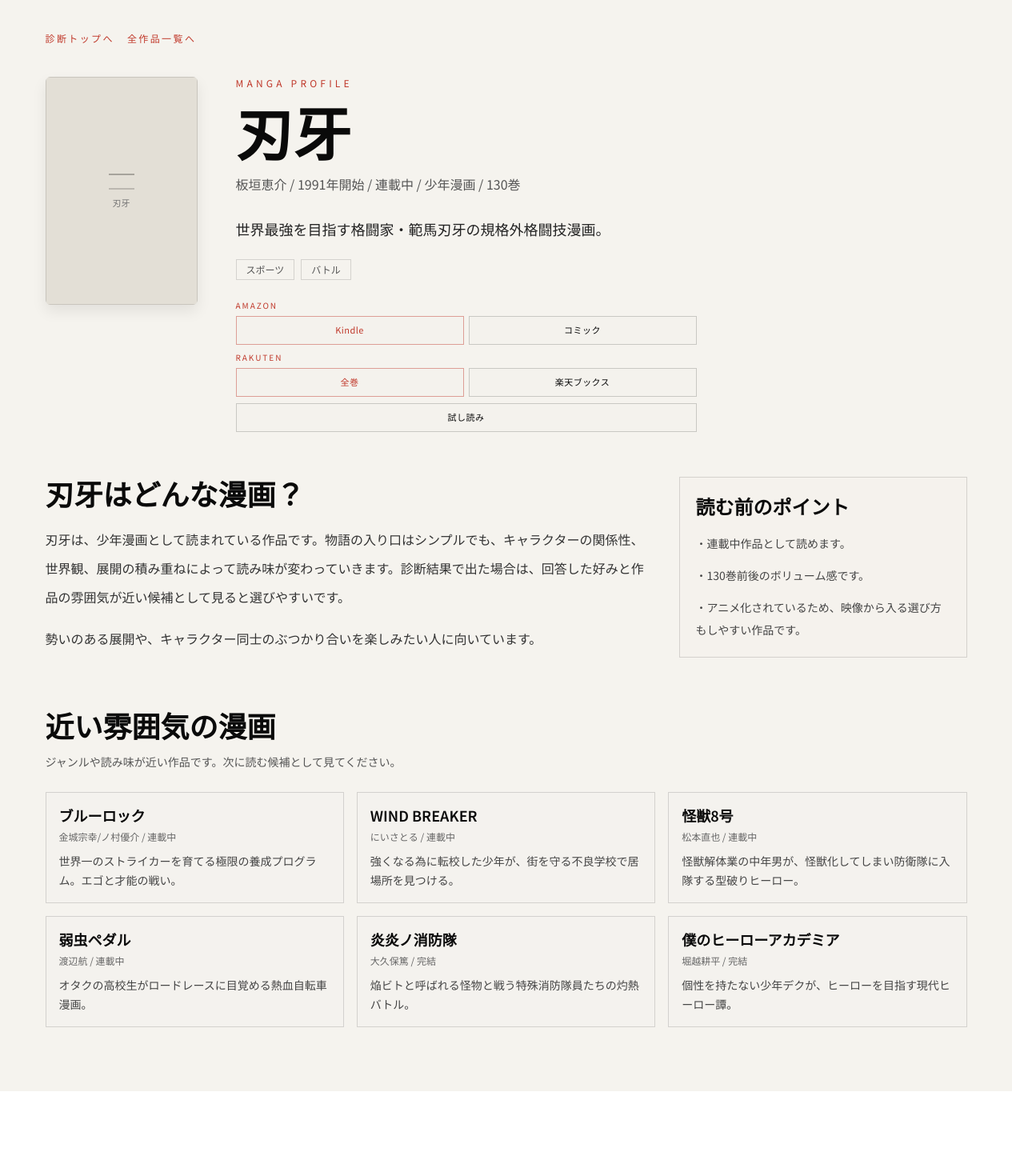
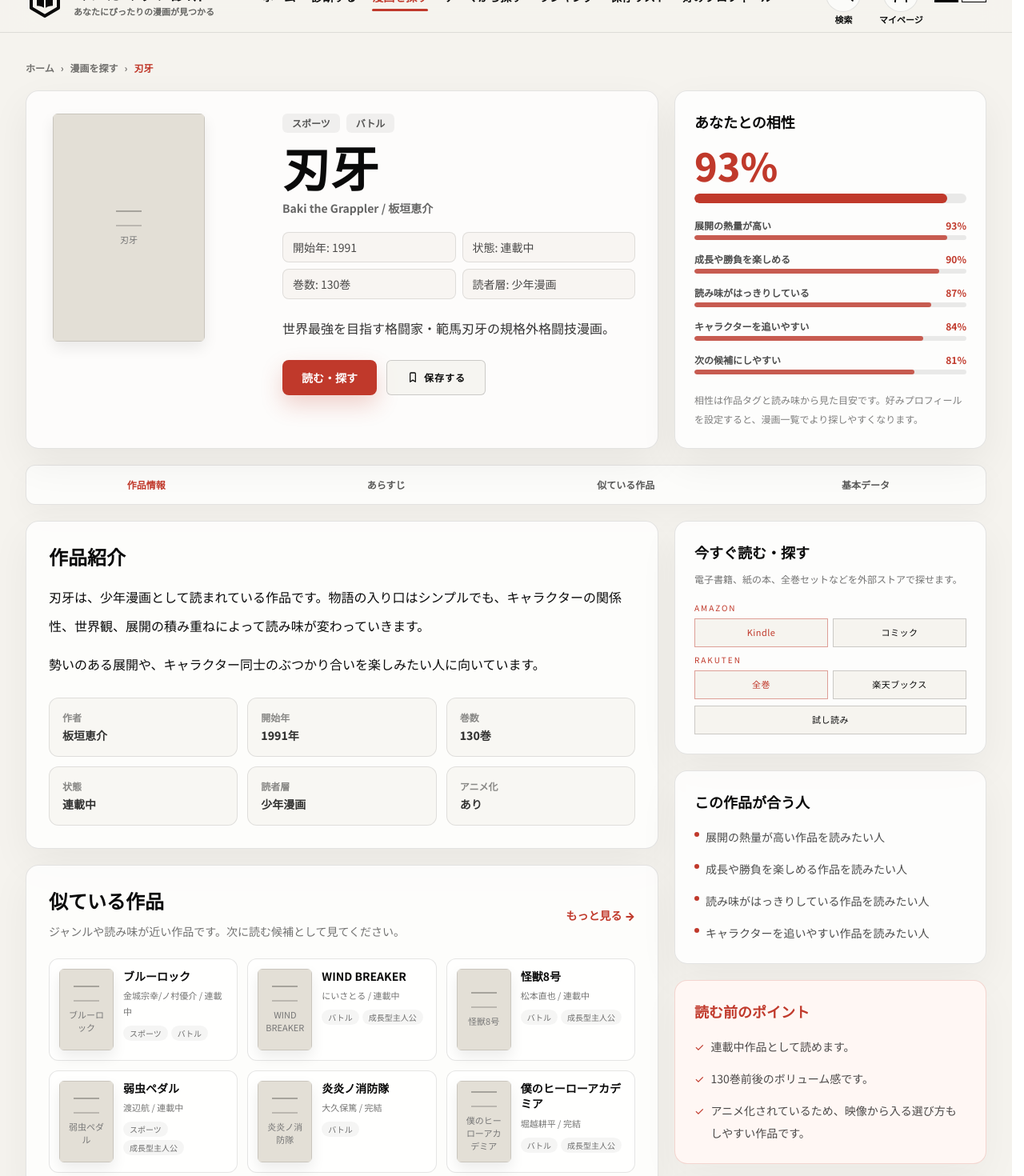
Before and after one commit to mikasaackerman0315/manga-match-shindan, a Next.js app in the folder manga-oracle-gemini/: page /manga/baki in a window 1280 px wide. Shown: the part 40-1510 px from the top of the page at 80% size. Before the commit the page ends 1404 px from the top, so only its background shows below. Built offline with nearby package versions, Linux system fonts and the light colour scheme; no server answers.

Commit message:
Redesign manga detail pages

```diff
--- a/manga-oracle-gemini/src/app/manga/[id]/page.jsx
+++ b/manga-oracle-gemini/src/app/manga/[id]/page.jsx
@@ -1,6 +1,8 @@
 import { notFound } from "next/navigation";
 import StoreLinks from "../../StoreLinks";
 import MangaCover from "../../../components/MangaCover";
+import SiteHeader from "../../../components/SiteHeader";
+import WatchLaterButton from "../../../components/WatchLaterButton";
 import { ALL_MANGA, getMangaById, getRelatedManga } from "../../../data/mangaCatalog";
 import { getMangaCoverForItem } from "../../../data/mangaCovers";
 
@@ -91,6 +93,42 @@ function recommendText(manga) {
   return "次に読む漫画を広げたい人におすすめしやすい作品です。";
 }
 
+function affinityScore(manga) {
+  const seed = `${manga.id || ""}${manga.title_ja || ""}`.split("").reduce((sum, char) => sum + char.charCodeAt(0), 0);
+  return 88 + (seed % 9);
+}
+
+function affinityRows(manga, score) {
+  const tags = new Set(manga.tags || []);
+  const rows = [];
+
+  if (tags.has("fantasy") || tags.has("worldbuilding") || tags.has("urban_fantasy")) rows.push("世界観に入り込みやすい");
+  if (tags.has("battle") || tags.has("action") || tags.has("burning")) rows.push("展開の熱量が高い");
+  if (tags.has("romance") || tags.has("emotional") || tags.has("human_drama")) rows.push("感情の動きが読みどころ");
+  if (tags.has("mystery") || tags.has("psychological") || tags.has("suspense")) rows.push("考察しながら読める");
+  if (tags.has("healing") || tags.has("slice_of_life") || tags.has("warm")) rows.push("読後に余韻が残りやすい");
+  if (tags.has("sports") || tags.has("coming_of_age")) rows.push("成長や勝負を楽しめる");
+
+  const fallback = ["読み味がはっきりしている", "キャラクターを追いやすい", "次の候補にしやすい"];
+  const labels = [...rows, ...fallback].slice(0, 5);
+
+  return labels.map((label, index) => ({
+    label,
+    value: Math.max(72, score - index * 3),
+  }));
+}
+
+function dataRows(manga) {
+  return [
+    ["作者", manga.author || "不明"],
+    ["開始年", manga.year ? `${manga.year}年` : "不明"],
+    ["巻数", manga.volumes ? `${manga.volumes}巻` : "不明"],
+    ["状態", statusLabel[manga.status] || manga.status || "不明"],
+    ["読者層", demographicLabel[manga.demographic] || manga.demographic || "不明"],
+    ["アニメ化", manga.anime ? "あり" : "なし"],
+  ];
+}
+
 export function generateStaticParams() {
   return ALL_MANGA.map((manga) => ({ id: manga.id }));
 }
@@ -119,11 +157,34 @@ export function generateMetadata({ params }) {
 }
 
 function RelatedCard({ manga }) {
+  const cover = getMangaCoverForItem(manga);
+  const features = featureLabels(manga).slice(0, 2);
+
   return (
-    <a href={`/manga/${manga.id}`} className="block p-4 transition-all hover:translate-x-1" style={{ border: "1px solid rgba(10,10,10,0.14)", backgroundColor: "rgba(245,243,238,0.65)" }}>
-      <div className="text-lg font-semibold leading-snug" style={{ fontFamily: "'Cormorant Garamond', 'Noto Serif JP', serif" }}>{titleOf(manga)}</div>
-      <p className="mt-1 text-xs leading-5" style={{ color: "#666" }}>{manga.author} / {statusLabel[manga.status] || manga.status}</p>
-      <p className="mt-2 line-clamp-2 text-sm leading-6" style={{ color: "#444" }}>{manga.desc_ja || manga.desc_en}</p>
+    <a
+      href={`/manga/${manga.id}`}
+      className="group flex gap-3 rounded-xl border border-black/10 bg-white/70 p-3 transition-colors hover:border-[#c0392b]/35 hover:bg-white"
+      style={{ fontFamily: "'Noto Sans JP', system-ui, sans-serif" }}
+    >
+      <MangaCover
+        title={titleOf(manga)}
+        mangaId={manga.id}
+        author={manga.author}
+        coverImageUrl={cover?.coverImageUrl}
+        size="small"
+        className="shrink-0"
+      />
+      <div className="min-w-0">
+        <div className="line-clamp-2 text-sm font-bold leading-snug">{titleOf(manga)}</div>
+        <p className="mt-1 text-[11px] leading-5 text-black/55">{manga.author} / {statusLabel[manga.status] || manga.status}</p>
+        {features.length > 0 && (
+          <div className="mt-2 flex flex-wrap gap-1">
+            {features.map((feature) => (
+              <span key={feature} className="rounded-full bg-black/[0.04] px-2 py-0.5 text-[10px] text-black/55">{feature}</span>
+            ))}
+          </div>
+        )}
+      </div>
     </a>
   );
 }
@@ -137,83 +198,180 @@ export default function MangaDetailPage({ params }) {
   const features = featureLabels(manga);
   const related = getRelatedManga(manga, 6);
   const points = readingPoints(manga);
+  const score = affinityScore(manga);
+  const affinity = affinityRows(manga, score);
+  const rows = dataRows(manga);
 
   return (
-    <main className="min-h-screen px-5 py-14 md:px-8 md:py-20" style={{ backgroundColor: "#f5f3ee", color: "#0a0a0a", fontFamily: "'Noto Serif JP', serif" }}>
-      <article className="mx-auto max-w-6xl">
-        <div className="flex flex-wrap gap-4 text-xs tracking-[0.2em] uppercase" style={{ fontFamily: "'JetBrains Mono', monospace" }}>
-          <a href="/" style={{ color: "#c0392b" }}>診断トップへ</a>
-          <a href="/manga" style={{ color: "#c0392b" }}>全作品一覧へ</a>
+    <main className="min-h-screen" style={{ backgroundColor: "#f5f3ee", color: "#0a0a0a", fontFamily: "'Noto Sans JP', system-ui, sans-serif" }}>
+      <SiteHeader active="manga" />
+      <article className="mx-auto max-w-[1536px] px-4 py-7 md:px-8 md:py-9">
+        <div className="flex flex-wrap items-center gap-2 text-xs font-bold text-black/55">
+          <a href="/" className="transition-colors hover:text-[#c0392b]">ホーム</a>
+          <span>›</span>
+          <a href="/manga" className="transition-colors hover:text-[#c0392b]">漫画を探す</a>
+          <span>›</span>
+          <span className="text-[#c0392b]">{title}</span>
         </div>
 
-        <section className="mt-10 grid grid-cols-1 gap-8 md:grid-cols-[auto_minmax(0,1fr)] md:gap-12">
+        <section className="mt-5 grid gap-5 xl:grid-cols-[minmax(0,1fr)_390px]">
+          <div className="rounded-2xl border border-black/10 bg-white/75 shadow-[0_18px_50px_rgba(0,0,0,0.06)]">
+            <div className="grid gap-6 p-5 md:grid-cols-[260px_minmax(0,1fr)] md:p-7 lg:gap-8">
+              <div className="mx-auto w-full max-w-[250px]">
                 <MangaCover
                   title={title}
                   mangaId={manga.id}
                   author={manga.author}
                   coverImageUrl={cover?.coverImageUrl}
-            coverProductUrl={cover?.coverProductUrl}
-            coverImageSource={cover?.coverImageSource}
-            verified={cover?.coverImageVerified}
                   size="hero"
-            pageType="seo_article"
                 />
+              </div>
 
-          <div className="min-w-0">
-            <div className="mb-4 text-xs tracking-[0.35em] uppercase" style={{ color: "#c0392b", fontFamily: "'JetBrains Mono', monospace" }}>Manga Profile</div>
-            <h1 className="text-5xl md:text-7xl font-bold leading-none" style={{ fontFamily: "'Cormorant Garamond', 'Noto Serif JP', serif" }}>{title}</h1>
-            <p className="mt-4 text-base leading-7" style={{ color: "#555" }}>
-              {manga.author} / {manga.year || "年不明"}年開始 / {statusLabel[manga.status] || manga.status} / {demographicLabel[manga.demographic] || manga.demographic}
-              {manga.volumes ? ` / ${manga.volumes}巻` : ""}
-            </p>
-            <p className="mt-6 max-w-3xl text-lg leading-9" style={{ color: "#222" }}>
-              {manga.desc_ja || manga.desc_en}
-            </p>
-            {features.length > 0 && (
-              <div className="mt-5 flex flex-wrap gap-2">
-                {features.map((feature) => (
-                  <span key={feature} className="px-3 py-1 text-xs" style={{ border: "1px solid rgba(10,10,10,0.14)", color: "#555" }}>{feature}</span>
+              <div className="min-w-0 self-center">
+                <div className="mb-3 flex flex-wrap gap-2">
+                  {features.slice(0, 5).map((feature) => (
+                    <span key={feature} className="rounded-md bg-black/[0.05] px-3 py-1 text-xs font-bold text-black/65">{feature}</span>
                   ))}
                 </div>
-            )}
-            <div className="mt-6 max-w-xl">
-              <StoreLinks title={title} pageType="seo_article" />
+                <h1 className="text-4xl font-black leading-tight md:text-6xl" style={{ fontFamily: "'Noto Serif JP', serif" }}>{title}</h1>
+                <p className="mt-3 text-sm font-bold text-black/60">
+                  {manga.title_en && manga.title_en !== title ? `${manga.title_en} / ` : ""}{manga.author}
+                </p>
+
+                <div className="mt-5 grid gap-2 text-sm text-black/70 sm:grid-cols-2">
+                  <div className="rounded-lg border border-black/10 bg-[#f5f3ee]/70 px-3 py-2">開始年: {manga.year || "不明"}</div>
+                  <div className="rounded-lg border border-black/10 bg-[#f5f3ee]/70 px-3 py-2">状態: {statusLabel[manga.status] || manga.status || "不明"}</div>
+                  <div className="rounded-lg border border-black/10 bg-[#f5f3ee]/70 px-3 py-2">巻数: {manga.volumes ? `${manga.volumes}巻` : "不明"}</div>
+                  <div className="rounded-lg border border-black/10 bg-[#f5f3ee]/70 px-3 py-2">読者層: {demographicLabel[manga.demographic] || manga.demographic || "不明"}</div>
                 </div>
+
+                <p className="mt-5 max-w-3xl text-base leading-8 text-black/80">{manga.desc_ja || manga.desc_en}</p>
+
+                <div className="mt-6 flex flex-col gap-3 sm:flex-row">
+                  <a
+                    href="#read"
+                    className="inline-flex min-h-[44px] items-center justify-center rounded-lg bg-[#c0392b] px-6 text-sm font-black text-white shadow-[0_12px_28px_rgba(192,57,43,0.22)] transition-colors hover:bg-[#a92f23]"
+                  >
+                    読む・探す
+                  </a>
+                  <WatchLaterButton item={manga} sourceContext="manga_detail" className="min-h-[44px] justify-center rounded-lg bg-white px-6" />
+                </div>
+              </div>
+            </div>
+          </div>
+
+          <aside className="rounded-2xl border border-black/10 bg-white/80 p-5 shadow-[0_18px_50px_rgba(0,0,0,0.06)] md:p-6">
+            <h2 className="text-lg font-black">あなたとの相性</h2>
+            <div className="mt-4 text-5xl font-black leading-none text-[#c0392b]" style={{ fontFamily: "'Cormorant Garamond', 'Noto Serif JP', serif" }}>{score}%</div>
+            <div className="mt-3 h-3 overflow-hidden rounded-full bg-black/[0.08]">
+              <div className="h-full rounded-full bg-[#c0392b]" style={{ width: `${score}%` }} />
+            </div>
+            <div className="mt-5 space-y-4">
+              {affinity.map((row) => (
+                <div key={row.label}>
+                  <div className="mb-1 flex items-center justify-between gap-3 text-xs font-bold text-black/70">
+                    <span>{row.label}</span>
+                    <span className="text-[#c0392b]">{row.value}%</span>
+                  </div>
+                  <div className="h-1.5 overflow-hidden rounded-full bg-black/[0.08]">
+                    <div className="h-full rounded-full bg-[#c0392b]/80" style={{ width: `${row.value}%` }} />
+                  </div>
+                </div>
+              ))}
+            </div>
+            <p className="mt-5 text-xs leading-6 text-black/50">相性は作品タグと読み味から見た目安です。好みプロフィールを設定すると、漫画一覧でより探しやすくなります。</p>
+          </aside>
+        </section>
+
+        <nav className="mt-5 grid grid-cols-2 rounded-xl border border-black/10 bg-white/70 text-center text-xs font-black text-black/65 shadow-[0_12px_35px_rgba(0,0,0,0.04)] md:grid-cols-4">
+          {["作品情報", "あらすじ", "似ている作品", "基本データ"].map((label, index) => (
+            <a key={label} href={index === 0 ? "#info" : index === 1 ? "#story" : index === 2 ? "#related" : "#data"} className={`px-4 py-4 transition-colors hover:text-[#c0392b] ${index === 0 ? "text-[#c0392b]" : ""}`}>
+              {label}
+            </a>
+          ))}
+        </nav>
+
+        <section className="mt-5 grid gap-5 xl:grid-cols-[minmax(0,1fr)_390px]">
+          <div className="space-y-5">
+            <section id="info" className="rounded-2xl border border-black/10 bg-white/[0.78] p-5 shadow-[0_18px_50px_rgba(0,0,0,0.05)] md:p-7">
+              <h2 className="text-2xl font-black" style={{ fontFamily: "'Noto Serif JP', serif" }}>作品紹介</h2>
+              <p id="story" className="mt-4 text-base leading-9 text-black/78">
+                {title}は、{demographicLabel[manga.demographic] || "漫画"}として読まれている作品です。物語の入り口はシンプルでも、キャラクターの関係性、世界観、展開の積み重ねによって読み味が変わっていきます。
+              </p>
+              <p className="mt-3 text-base leading-9 text-black/78">{recommendText(manga)}</p>
+
+              <div className="mt-6 grid gap-3 md:grid-cols-2 lg:grid-cols-3">
+                {rows.map(([label, value]) => (
+                  <div key={label} className="rounded-xl border border-black/10 bg-[#f5f3ee]/60 p-4">
+                    <div className="text-xs font-bold text-black/45">{label}</div>
+                    <div className="mt-1 text-sm font-black text-black/80">{value}</div>
+                  </div>
+                ))}
               </div>
             </section>
 
-        <section className="mt-14 grid grid-cols-1 gap-8 lg:grid-cols-[minmax(0,1fr)_360px]">
+            {related.length > 0 && (
+              <section id="related" className="rounded-2xl border border-black/10 bg-white/[0.78] p-5 shadow-[0_18px_50px_rgba(0,0,0,0.05)] md:p-7">
+                <div className="flex items-center justify-between gap-4">
                   <div>
-            <h2 className="text-3xl md:text-4xl font-semibold" style={{ fontFamily: "'Cormorant Garamond', 'Noto Serif JP', serif" }}>{title}はどんな漫画？</h2>
-            <p className="mt-5 text-base leading-9" style={{ color: "#333" }}>
-              {title}は、{demographicLabel[manga.demographic] || "漫画"}として読まれている作品です。物語の入り口はシンプルでも、キャラクターの関係性、世界観、展開の積み重ねによって読み味が変わっていきます。診断結果で出た場合は、回答した好みと作品の雰囲気が近い候補として見ると選びやすいです。
-            </p>
-            <p className="mt-4 text-base leading-9" style={{ color: "#333" }}>
-              {recommendText(manga)}
-            </p>
+                    <h2 className="text-2xl font-black" style={{ fontFamily: "'Noto Serif JP', serif" }}>似ている作品</h2>
+                    <p className="mt-2 text-sm leading-7 text-black/55">ジャンルや読み味が近い作品です。次に読む候補として見てください。</p>
                   </div>
-
-          <aside className="p-5" style={{ border: "1px solid rgba(10,10,10,0.14)", backgroundColor: "rgba(245,243,238,0.72)" }}>
-            <h2 className="text-2xl font-semibold" style={{ fontFamily: "'Cormorant Garamond', 'Noto Serif JP', serif" }}>読む前のポイント</h2>
-            <ul className="mt-4 space-y-3 text-sm leading-7" style={{ color: "#444" }}>
-              {points.map((point) => (
-                <li key={point}>・{point}</li>
-              ))}
-            </ul>
-          </aside>
-        </section>
-
-        {related.length > 0 && (
-          <section className="mt-16">
-            <h2 className="text-3xl md:text-4xl font-semibold" style={{ fontFamily: "'Cormorant Garamond', 'Noto Serif JP', serif" }}>近い雰囲気の漫画</h2>
-            <p className="mt-3 text-sm leading-7" style={{ color: "#555" }}>ジャンルや読み味が近い作品です。次に読む候補として見てください。</p>
-            <div className="mt-6 grid grid-cols-1 gap-4 md:grid-cols-2 lg:grid-cols-3">
+                  <a href="/manga" className="hidden text-sm font-black text-[#c0392b] md:inline">もっと見る →</a>
+                </div>
+                <div className="mt-5 grid grid-cols-1 gap-3 md:grid-cols-2 xl:grid-cols-3">
                   {related.map((item) => (
                     <RelatedCard key={item.id} manga={item} />
                   ))}
                 </div>
               </section>
             )}
+          </div>
+
+          <aside className="space-y-5">
+            <section id="read" className="rounded-2xl border border-black/10 bg-white/80 p-5 shadow-[0_18px_50px_rgba(0,0,0,0.05)] md:p-6">
+              <h2 className="text-lg font-black">今すぐ読む・探す</h2>
+              <p className="mt-2 text-xs leading-6 text-black/55">電子書籍、紙の本、全巻セットなどを外部ストアで探せます。</p>
+              <StoreLinks title={title} pageType="seo_article" />
+            </section>
+
+            <section className="rounded-2xl border border-black/10 bg-white/80 p-5 shadow-[0_18px_50px_rgba(0,0,0,0.05)] md:p-6">
+              <h2 className="text-lg font-black">この作品が合う人</h2>
+              <ul className="mt-4 space-y-3 text-sm leading-7 text-black/70">
+                {affinity.slice(0, 4).map((row) => (
+                  <li key={row.label} className="flex gap-2">
+                    <span className="mt-2 h-1.5 w-1.5 shrink-0 rounded-full bg-[#c0392b]" />
+                    <span>{row.label}作品を読みたい人</span>
+                  </li>
+                ))}
+              </ul>
+            </section>
+
+            <section className="rounded-2xl border border-[#c0392b]/[0.18] bg-[#fff7f4] p-5 shadow-[0_18px_50px_rgba(0,0,0,0.04)] md:p-6">
+              <h2 className="text-lg font-black text-[#c0392b]">読む前のポイント</h2>
+              <ul className="mt-4 space-y-3 text-sm leading-7 text-black/70">
+                {points.map((point) => (
+                  <li key={point} className="flex gap-2">
+                    <span className="text-[#c0392b]">✓</span>
+                    <span>{point}</span>
+                  </li>
+                ))}
+              </ul>
+            </section>
+
+            <section id="data" className="rounded-2xl border border-black/10 bg-white/80 p-5 shadow-[0_18px_50px_rgba(0,0,0,0.05)] md:p-6">
+              <h2 className="text-lg font-black">作品の基本データ</h2>
+              <div className="mt-4 divide-y divide-black/10 text-sm">
+                {rows.map(([label, value]) => (
+                  <div key={label} className="flex items-center justify-between gap-4 py-3">
+                    <span className="text-black/55">{label}</span>
+                    <span className="font-bold text-black/80">{value}</span>
+                  </div>
+                ))}
+              </div>
+            </section>
+          </aside>
+        </section>
       </article>
     </main>
   );
```
Lines whose indentation alone changed are shown as unchanged.
